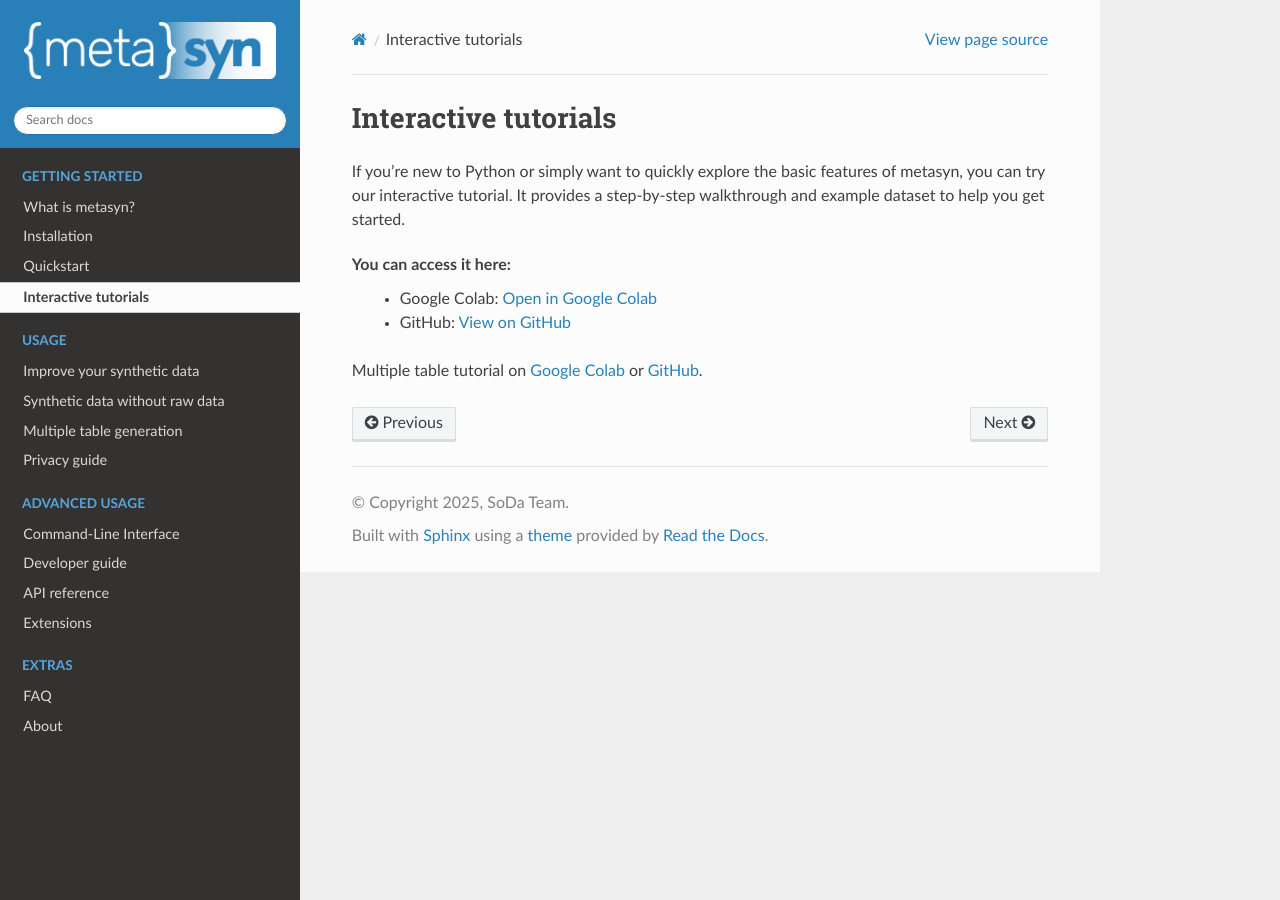
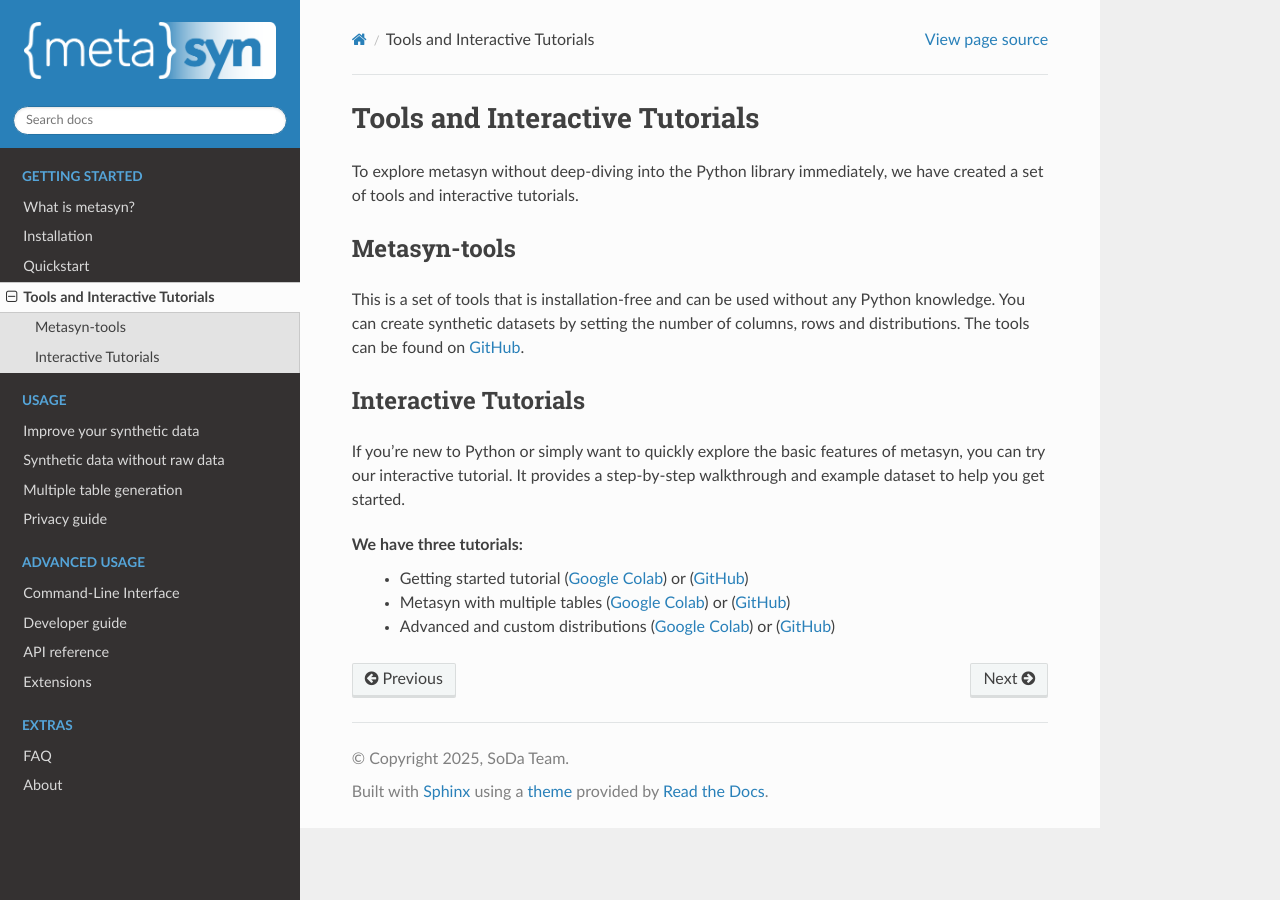
Before and after one commit to sodascience/metasyn, a Sphinx documentation site: the page built from docs/source/tutorials.rst, in a window 1280 px wide. Built offline with Sphinx 7.4.7 and the Read the Docs theme 3.1.0, drawn with Linux system fonts in a browser that asks for light colours.

Commit message:
Fix several links in the documentation (#484)

```diff
--- a/docs/source/api/multiframe.rst
+++ b/docs/source/api/multiframe.rst
@@ -5,3 +5,4 @@
    :members:
    :undoc-members:
    :show-inheritance:
+   :no-index:
--- a/docs/source/faq.rst
+++ b/docs/source/faq.rst
@@ -26,7 +26,7 @@
 The :class:`metasyn.builder.MetaFrameBuilder` class is a helper class that makes it easier to create a :class:`MetaFrame`.
 We generally recommend using the :class:`MetaFrameBuilder` class, since it provides more flexibility, generally is easier to understand,
 and has some extra features such as the :class:`metasyn.builder.FitLog`. While there are no concrete plans,
-the :method:`metasyn.metaframe.MetaFrame.fit_dataframe` method might be deprecated in the future.
+the :meth:`metasyn.metaframe.MetaFrame.fit_dataframe` method might be deprecated in the future.
 
 **What is the fit log?**
 ------------------------
--- a/docs/source/tutorials.rst
+++ b/docs/source/tutorials.rst
@@ -1,13 +1,22 @@
-Interactive tutorials
-=====================
+Tools and Interactive Tutorials
+===============================
+
+To explore metasyn without deep-diving into the Python library immediately, we have created a set of tools and interactive tutorials.
+
+Metasyn-tools
+^^^^^^^^^^^^^
+
+This is a set of tools that is installation-free and can be used without any Python knowledge. You can create synthetic datasets by setting the number of columns, rows and distributions.
+The tools can be found on `GitHub <https://sodascience.github.io/metasyn-tools/>`__.
+
+Interactive Tutorials
+^^^^^^^^^^^^^^^^^^^^^
 
 If you're new to Python or simply want to quickly explore the basic features of metasyn,
 you can try our interactive tutorial. It provides a step-by-step walkthrough and example dataset
 to help you get started.
 
-You can access it here:
-   - Google Colab: `Open in Google Colab <https://colab.research.google.com/github/sodascience/metasyn/blob/main/examples/getting_started.ipynb>`__
-   - GitHub: `View on GitHub <https://github.com/sodascience/metasyn/blob/main/examples/getting_started.ipynb>`__
-
-Multiple table tutorial on `Google Colab <https://colab.research.google.com/github/sodascience/metasyn/blob/main/examples/multiframe.ipynb>`__ or
-`GitHub <https://github.com/sodascience/metasyn/blob/main/examples/multiframe.ipynb>`__.
+We have three tutorials:
+   - Getting started tutorial (`Google Colab <https://colab.research.google.com/github/sodascience/metasyn/blob/main/examples/1_getting_started.ipynb>`__) or (`GitHub <https://github.com/sodascience/metasyn/blob/main/examples/1_getting_started.ipynb>`__)
+   - Metasyn with multiple tables (`Google Colab <https://colab.research.google.com/github/sodascience/metasyn/blob/main/examples/2_multiframe.ipynb>`__) or (`GitHub <https://github.com/sodascience/metasyn/blob/main/examples/2_multiframe.ipynb>`__)
+   - Advanced and custom distributions (`Google Colab <https://colab.research.google.com/github/sodascience/metasyn/blob/main/examples/3_additional_features.ipynb>`__) or (`GitHub <https://github.com/sodascience/metasyn/blob/main/examples/3_additional_features.ipynb>`__)
--- a/docs/source/what_is_metasyn.rst
+++ b/docs/source/what_is_metasyn.rst
@@ -27,7 +27,7 @@
 - **Fast**: Creating synthetic data takes mere seconds for medium sized (~1000 rows) datasets.
 - **Safe and Understandable Synthetic Data**: As little information as possible is retained from the original dataset, and you can inspect and understand exactly which information is used to create your synthetic data.
 - **Flexible**: You can :doc:`adjust <improve_synth>` the synthetic data columns to your liking, create your own distributions, plugins and more.
-- **Data Type Support**: Metasyn supports generating synthetic data for a variety of common data types including ``categorical``, ``string``, ``integer``, ``float``, ``date``, ``time``, ``datetime``, and ``duration''.
+- **Data Type Support**: Metasyn supports generating synthetic data for a variety of common data types including ``categorical``, ``string``, ``integer``, ``float``, ``date``, ``time``, ``datetime``, and ``duration``.
 - **Integration with Faker**: Metasyn integrates with the `faker <https://github.com/joke2k/faker>`__ package, a Python library for generating fake data such as names and emails. Allowing for more realistic synthetic data.
 - **Structured String Detection**: Metasyn identifies structured strings within your dataset, which can include formatted text, codes, identifiers, or any string that follows a specific pattern.
 - **Handling Unique Values**: Metasyn can identify and process variables with unique values or keys in the data, preserving their uniqueness in the synthetic dataset.
```
Also changed, not shown: README.md (+4 -3 lines), 3 other files.
